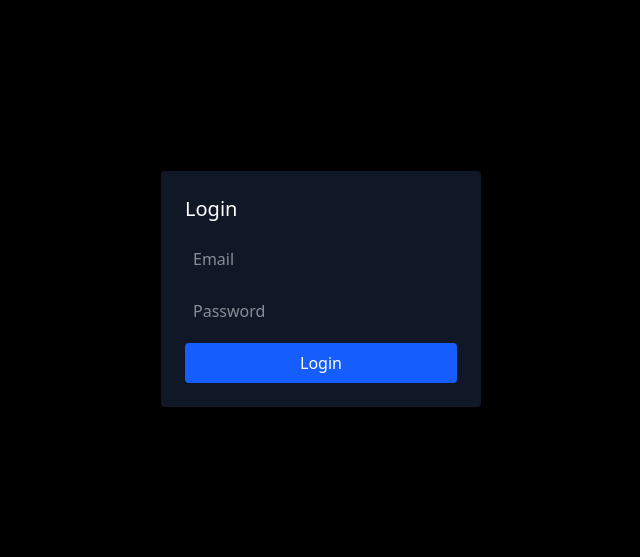
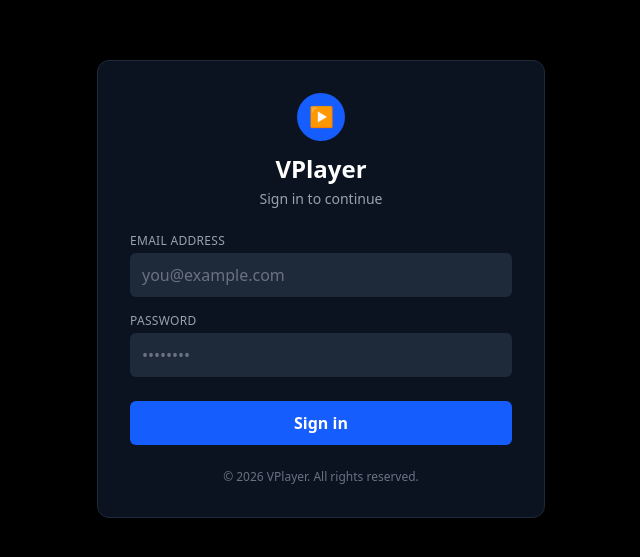
Before and after one commit to arijitk930/vtube-frontend, a React (Vite) app: page /login in a window 1280 px wide. Shown: the part 111-668 px from the top of the page, without its empty margins (319-959 px from the left). Built offline with nearby package versions, Linux system fonts and the light colour scheme; no server answers.

Commit message:
feat: refactor Login component and implement LoginForm for improved user experience

```diff
--- /dev/null
+++ b/src/components/auth/LoginForm.jsx
@@ -0,0 +1,90 @@
+import { useState } from "react";
+import { useNavigate } from "react-router-dom";
+import { useLogin } from "../../hooks/auth/useLogin";
+import { useAuth } from "../../context/AuthContext";
+
+function LoginForm() {
+  const [email, setEmail] = useState("");
+  const [password, setPassword] = useState("");
+
+  const { login } = useAuth();
+  const navigate = useNavigate();
+
+  const { mutate, isPending, error } = useLogin(function (data) {
+    login(data.data.accessToken);
+    navigate("/", { replace: true });
+  });
+
+  function handleSubmit(e) {
+    e.preventDefault();
+    mutate({ email, password });
+  }
+
+  return (
+    <div className="w-full max-w-md bg-gray-900/80 backdrop-blur border border-gray-800 rounded-xl shadow-xl p-8">
+      {/* Logo + Brand */}
+      <div className="flex flex-col items-center mb-6">
+        <div className="w-12 h-12 rounded-full bg-blue-600 flex items-center justify-center mb-3">
+          <span className="text-xl font-bold text-white">▶</span>
+        </div>
+        <h1 className="text-2xl font-bold text-white">VPlayer</h1>
+        <p className="text-sm text-gray-400 mt-1">Sign in to continue</p>
+      </div>
+
+      <form onSubmit={handleSubmit} className="space-y-4">
+        {/* Email */}
+        <div>
+          <label className="block text-xs uppercase tracking-wide text-gray-400 mb-1">
+            Email address
+          </label>
+          <input
+            type="email"
+            value={email}
+            onChange={function (e) {
+              setEmail(e.target.value);
+            }}
+            className="w-full px-3 py-2.5 rounded-md bg-gray-800 text-white placeholder-gray-500 outline-none focus:ring-2 focus:ring-blue-500"
+            placeholder="you@example.com"
+            required
+          />
+        </div>
+
+        {/* Password */}
+        <div>
+          <label className="block text-xs uppercase tracking-wide text-gray-400 mb-1">
+            Password
+          </label>
+          <input
+            type="password"
+            value={password}
+            onChange={function (e) {
+              setPassword(e.target.value);
+            }}
+            className="w-full px-3 py-2.5 rounded-md bg-gray-800 text-white placeholder-gray-500 outline-none focus:ring-2 focus:ring-blue-500"
+            placeholder="••••••••"
+            required
+          />
+        </div>
+
+        {/* Error */}
+        {error && <p className="text-red-500 text-sm">{error.message}</p>}
+
+        {/* Button */}
+        <button
+          type="submit"
+          disabled={isPending}
+          className="w-full mt-2 py-2.5 rounded-md bg-blue-600 hover:bg-blue-700 text-white font-semibold transition disabled:opacity-50"
+        >
+          {isPending ? "Signing in..." : "Sign in"}
+        </button>
+      </form>
+
+      {/* Footer */}
+      <p className="text-center text-xs text-gray-500 mt-6">
+        © {new Date().getFullYear()} VPlayer. All rights reserved.
+      </p>
+    </div>
+  );
+}
+
+export default LoginForm;
--- a/src/pages/Login.jsx
+++ b/src/pages/Login.jsx
@@ -1,61 +1,11 @@
-import { useState } from "react";
-import { useLogin } from "../hooks/auth/useLogin";
-import { useAuth } from "../context/AuthContext";
-import { useNavigate } from "react-router-dom";
+import LoginForm from "../components/auth/LoginForm";
 
-const Login = () => {
-  const [email, setEmail] = useState("");
-  const [password, setPassword] = useState("");
-  const { login } = useAuth();
-  const navigate = useNavigate();
-
-  const { mutate, isPending, error } = useLogin((data) => {
-    login(data.data.accessToken);
-    navigate("/", { replace: true });
-  });
-
-  const handleSubmit = (e) => {
-    e.preventDefault();
-    console.log("Submitting", email, password);
-    mutate({ email, password });
-  };
-
+function Login() {
   return (
     <div className="min-h-screen flex items-center justify-center bg-black">
-      <form
-        onSubmit={handleSubmit}
-        className="bg-gray-900 text-white p-6 rounded w-80"
-      >
-        <h2 className="text-white text-xl mb-4">Login</h2>
-
-        <input
-          className="w-full  mb-3 p-2 rounded"
-          type="email"
-          placeholder="Email"
-          value={email}
-          onChange={(e) => setEmail(e.target.value)}
-        />
-
-        <input
-          className="w-full mb-3 p-2 rounded"
-          type="password"
-          placeholder="Password"
-          value={password}
-          onChange={(e) => setPassword(e.target.value)}
-        />
-
-        <button
-          className="w-full bg-blue-600 text-white p-2 rounded"
-          type="submit"
-          disabled={isPending}
-        >
-          {isPending ? "Logging in..." : "Login"}
-        </button>
-
-        {error && <p className="text-red-500 mt-3 text-sm">{error.message}</p>}
-      </form>
+      <LoginForm />
     </div>
   );
-};
+}
 
 export default Login;
```
